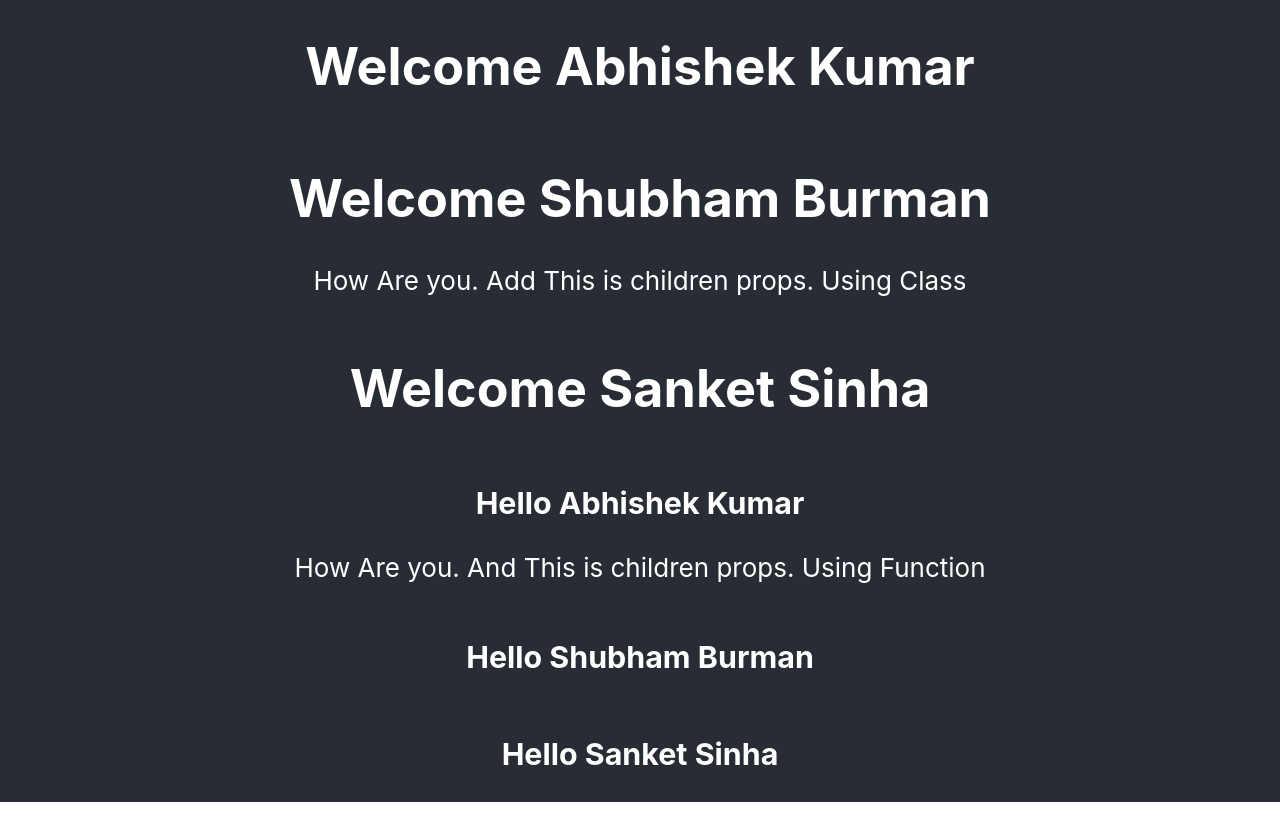
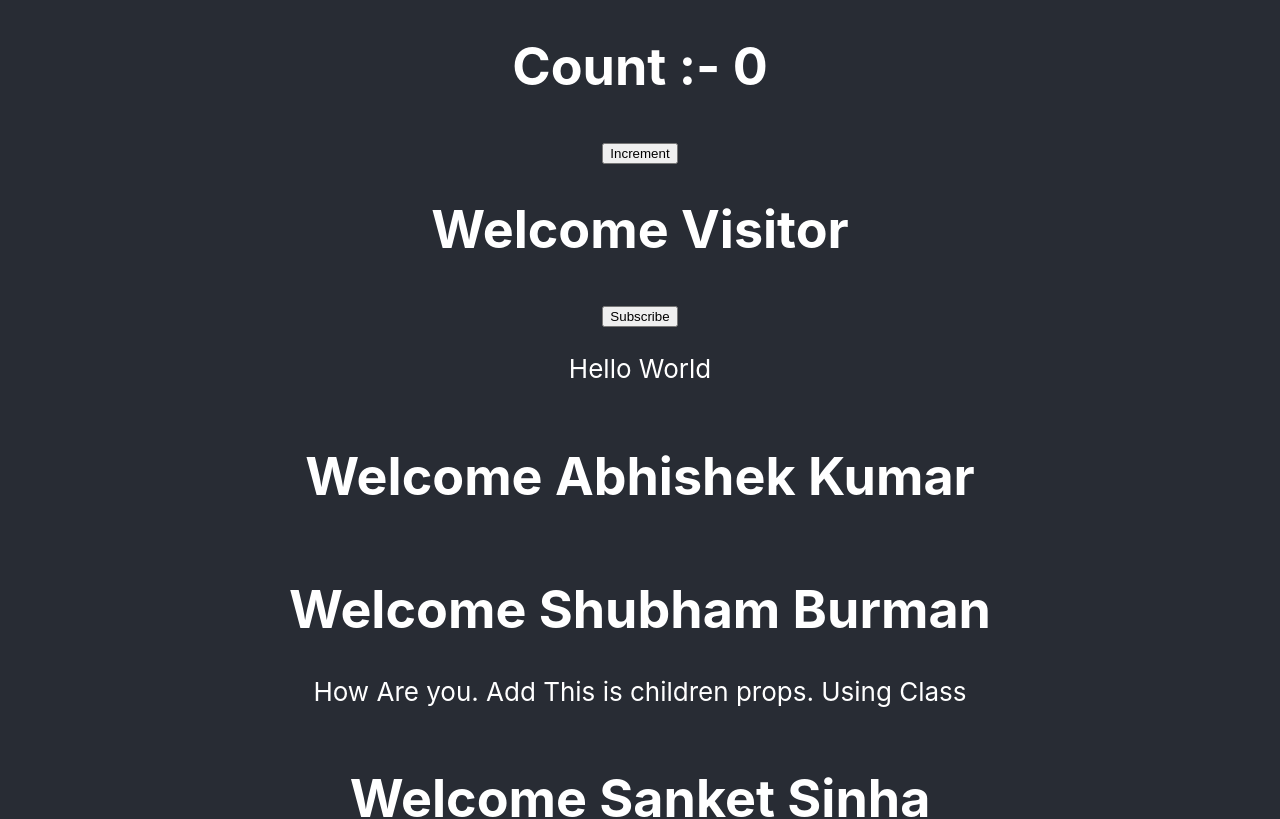
Before and after one commit to Rishav124-hub/ReactPractice, a React (Create React App) app in the folder hello-world/: page / in a window 1280 px wide. Shown: the top 819 px of the page. Built offline with nearby package versions, Linux system fonts and the light colour scheme.

Commit message:
learn state,props,setstate

```diff
--- a/hello-world/src/App.js
+++ b/hello-world/src/App.js
@@ -5,15 +5,19 @@ import './App.css';
 import {Greet1,Greet} from './Greet'
 import Welcome from './Welcome'
 import Hello from './Hello'
+import Message from './Message'
+import Counter from './Counter'
 
 class App extends Component{
   render() {
     return (
       <div className="App">
         <header className="App-header">
-          {/* <p>
+          <Counter></Counter>
+          <Message></Message>
+          <p>
             Hello World
-          </p> */}
+          </p>
           <Welcome name="Abhishek" lastName="Kumar"></Welcome>
           <Welcome name="Shubham" lastName="Burman">
             <p>How Are you. Add This is children props. Using Class</p>
@@ -24,8 +28,8 @@ class App extends Component{
           </Greet>
           <Greet name="Shubham" lastName="Burman"></Greet>
           <Greet name="Sanket" lastName="Sinha"></Greet>
-          {/* <Greet1/> */}
-          {/* <Hello/> */}
+          <Greet1/>
+          <Hello/>
         </header>
       </div>
     );
--- /dev/null
+++ b/hello-world/src/Counter.js
@@ -0,0 +1,41 @@
+import React, {Component} from 'react';
+
+class Welcome extends Component{
+    constructor(props) {
+        super(props)
+
+        this.state = {
+             count:0
+        }
+    }
+    increment(){
+        // this.setState({
+        //     count:this.state.count+1
+        // },()=>{
+        //     console.log(this.state.count)
+        // })
+        this.setState((prevState)=>({
+            count:prevState.count+1
+        }),()=>{
+            console.log(this.state.count)
+        })
+    }
+    incrementFive(){
+        this.increment()
+        this.increment()
+        this.increment()
+        this.increment()
+        this.increment()
+    }
+
+    render(){
+        return (
+                <div>
+                    <h1>Count :- {this.state.count}</h1>
+                    <button onClick={()=>this.incrementFive()}>Increment</button>
+                </div>
+                )
+    }
+}
+
+export default Welcome;
--- /dev/null
+++ b/hello-world/src/Message.js
@@ -0,0 +1,37 @@
+import React, {Component} from 'react';
+
+class Welcome extends Component{
+    constructor() {
+        super()
+        this.state={
+            message:'Welcome Visitor',
+            button: 'Subscribe'
+        }
+    }
+    changeMessage(){
+        this.setState({
+            message:'Thankyou for Subscribing!',
+            message1: 'Double Click on button to go on home page',
+            button: 'Click'
+
+        })
+    }
+    changeMessageAgain(){
+        this.setState({
+            message:'Welcome Visitor',
+            message1: '',
+            button: 'Subscribe'
+        })
+    }
+    render(){
+        return (
+                <div>
+                    <h1>{this.state.message}</h1>
+                    <p>{this.state.message1}</p>
+                    <button onClick={()=>this.changeMessage()} onDoubleClick={()=>this.changeMessageAgain()}>{this.state.button}</button>
+                </div>
+                )
+    }
+}
+
+export default Welcome;
```
Also changed, not shown: 1 other file (tests, documents, lock files or other folders).
